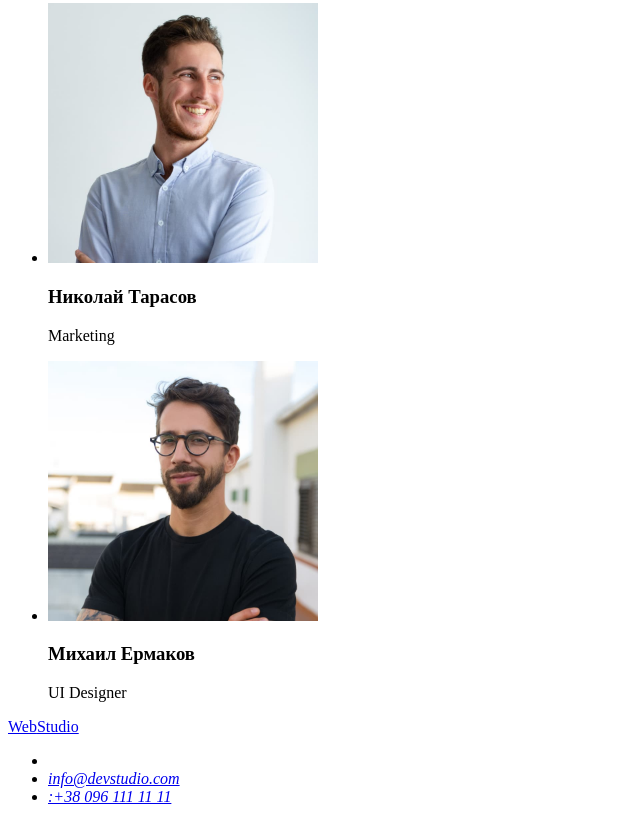
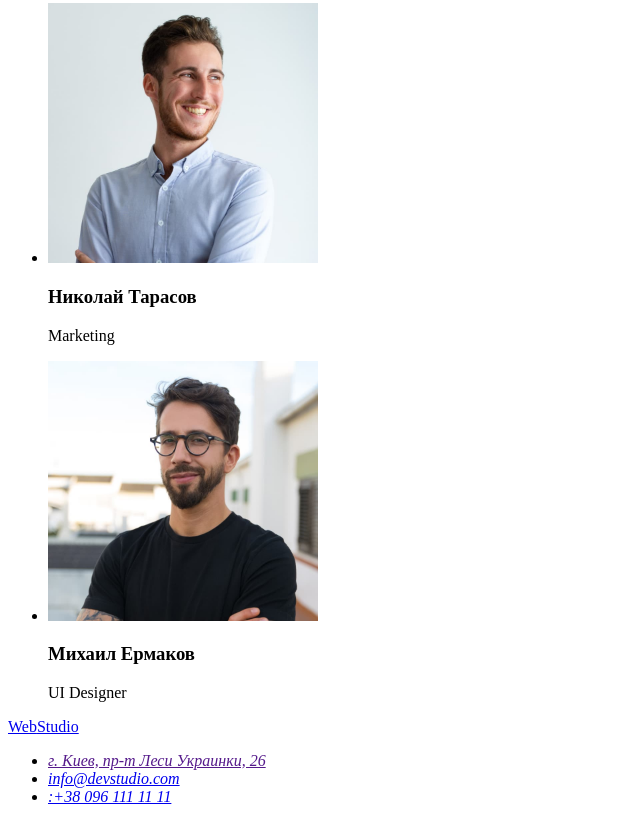
Before and after one commit to sydorenkorv/goit-markup-hw-01, a plain HTML site: page index.html in a window 1280 px wide. Shown: the part 2333-3155 px from the top of the page, without its empty margins (0-640 px from the left). Drawn offline with Linux system fonts and the light colour scheme.

Commit message:
Update index.html

```diff
--- a/index.html
+++ b/index.html
@@ -132,7 +132,9 @@
       <a href="#" class="logo"><span>Web</span>Studio</a>
       <address class="adress">
         <ul class="contacts-footer">
-          <li><a href="" class="link map-link"></a></li>
+          <li>
+            <a href="" class="link map-link">г. Киев, пр-т Леси Украинки, 26</a>
+          </li>
           <li>
             <a href="mailto:info@devstudio.com" class="link"
               >info@devstudio.com</a
```
